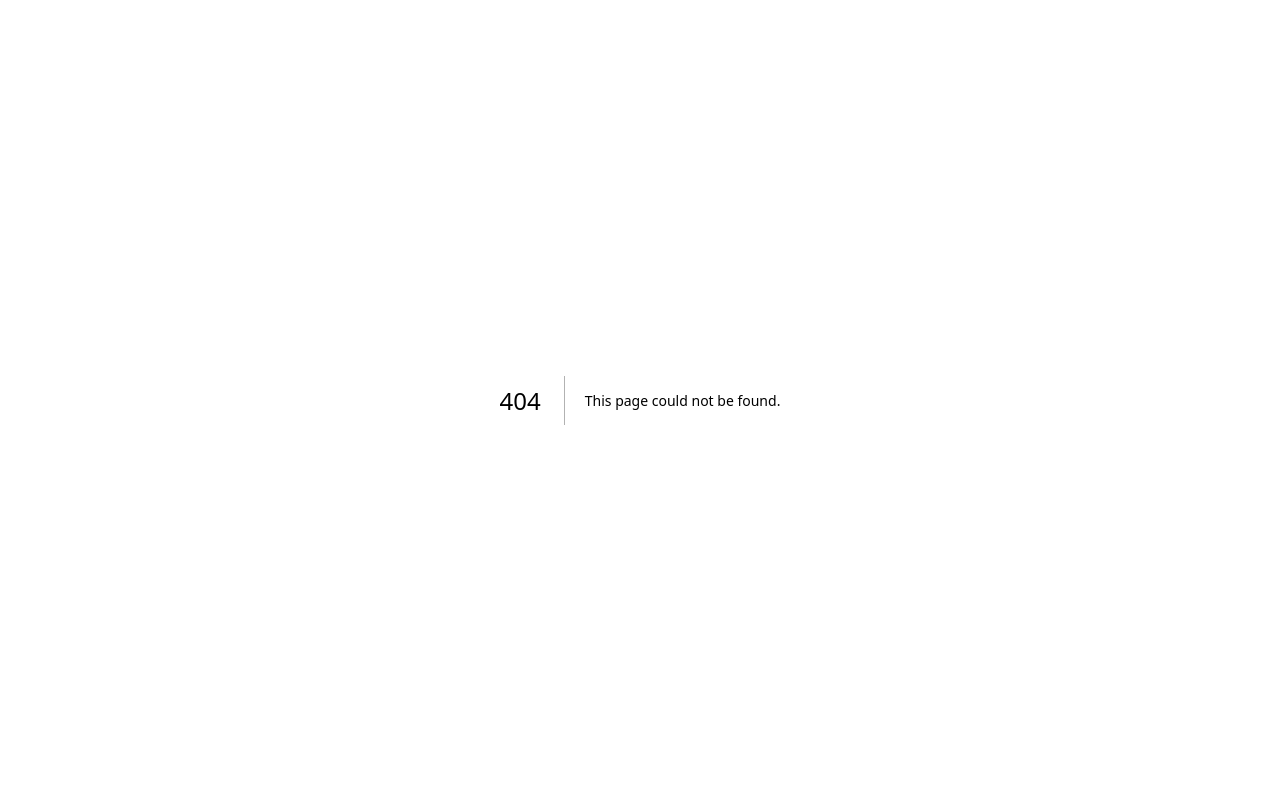
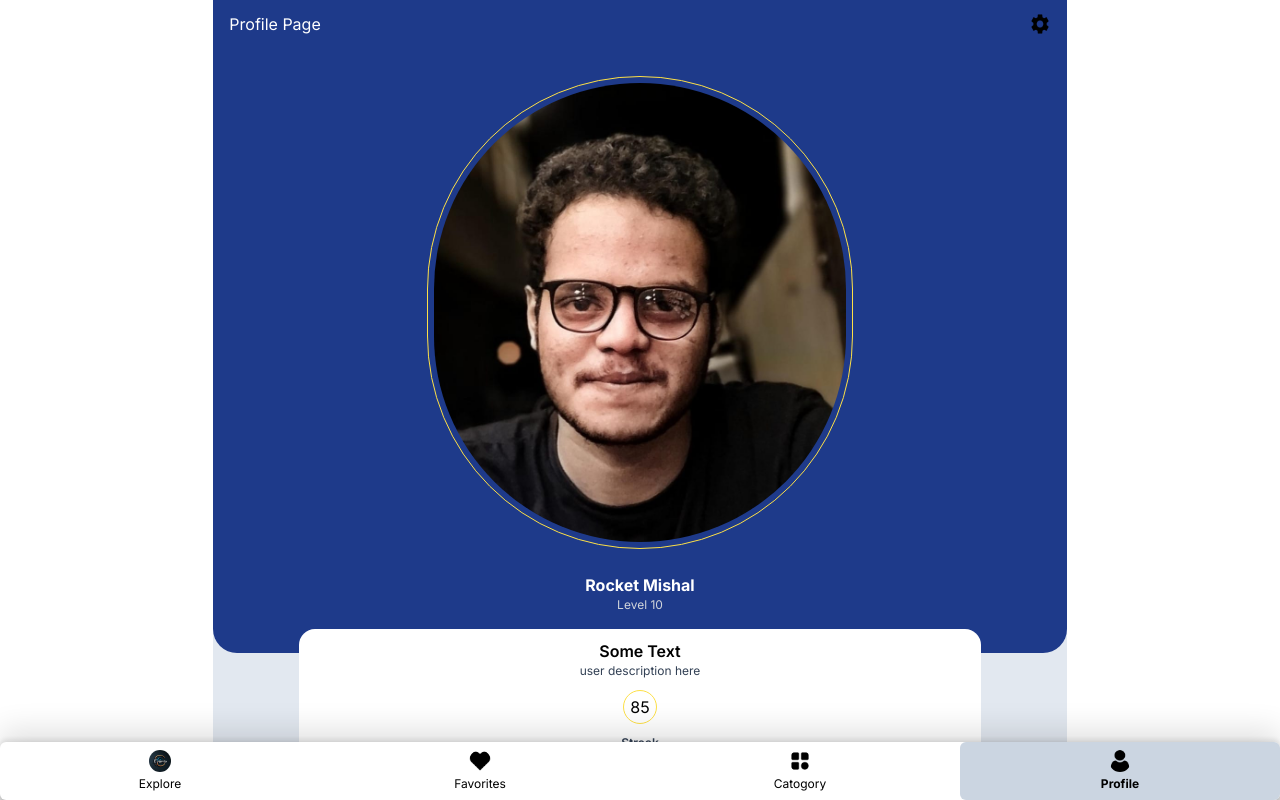
Before and after one commit to sadi-1010011/evento, a Next.js app: page /profile in a window 1280 px wide. Before the commit this address had no page. Built offline with nearby package versions, Linux system fonts and the light colour scheme.

Commit message:
added profile page

```diff
--- a/app/catogory/page.tsx
+++ b/app/catogory/page.tsx
@@ -16,7 +16,7 @@ export default function CatogoryPage() {
                 <SearchBar />
             </div>
 
-            <div className="flex-col items-center justify-center w-full">
+            <div className="grid-rows-3 w-full">
                 <CatogoryCard active="All" />
             </div>
 
--- a/app/profile/[id]/page.tsx
+++ /dev/null
@@ -1,17 +0,0 @@
-"use client"
-import BottomNavBar from "@/components/bottomnavbar/BottomNavBar";
-import { useParams } from "next/navigation"
-
-export default function Profile() {
-
-    console.log('profile page..');
-    const params = useParams();
-    const id = params.id
-
-    return (
-        <main className="flex min-h-screen flex-col">
-            <h1 className="text-center">Profile: {id} </h1>
-            <BottomNavBar active="Profile" />
-        </main>
-    )
-}
--- /dev/null
+++ b/app/profile/page.tsx
@@ -0,0 +1,36 @@
+import DummyIcon from "@/assets/profile/mishal.jpeg";
+import SettingsIcon from "@/assets/icons/settings.png"
+import Image from "next/image";
+import BottomNavBar from "@/components/bottomnavbar/BottomNavBar";
+
+export default function ProfilePage() {
+    return (
+        <div className="flex z-0 items-center min-h-screen w-full overflow-x-hidden flex-col bg-slate-200">
+
+            {/* BLUE COMPONENT */}
+            <div className="flex flex-col z-2 relative justify-center items-center pt-3 pb-10 bg-blue-900 rounded-b-3xl text-white text-center">
+                <div className="flex w-full justify-between px-4">
+                    <h2 className="text-center text-md capitalize">Profile Page</h2>
+                    <Image width={22} height={22} src={SettingsIcon} alt="settings icon" />
+                </div>
+                <div className="w-1/2 m-auto pt-10 pb-6 h-auto">
+                    <Image priority className="w-full h-auto border-yellow-300 border p-1.5 rounded-full" src={DummyIcon} alt="profile pic" />
+                </div>
+                <h1 className="m-0 font-bold ">Rocket Mishal</h1>
+                <span className="text-xs text-gray-300">Level 10</span>
+
+                {/* INFO COMPONENT */}
+                <div style={{ "top": "calc(100% - 1.5rem)" }} className="flex flex-col items-center justify-center z-10 absolute rounded-2xl bg-white text-black p-2.5 w-4/5 m-auto  text-center">
+                    <h2 className="font-semibold capitalize">some text</h2>
+                    <span className="text-xs text-slate-700">user description here</span>
+                    <div className="w-1/3 m-auto p-4 h-auto">
+                        <span className="w-full h-auto border-yellow-300 border p-1.5 rounded-full">85</span>
+                    </div>
+                    <span className="text-xs text-slate-700 font-semibold">Streak</span>
+                </div>
+            </div>
+
+            <BottomNavBar active="Profile" />
+        </div>
+    );
+}
--- a/components/bottomnavbar/BottomNavBar.tsx
+++ b/components/bottomnavbar/BottomNavBar.tsx
@@ -1,6 +1,6 @@
 "use client"
 
-import DummyIcons from "@/assets/evento.jpeg";
+import DummyIcon from "@/assets/evento.jpeg";
 import Image from "next/image";
 import { useRouter } from "next/navigation";
 import { useState } from "react";
@@ -30,14 +30,14 @@ export default function BottomNavBar({ active = 'Explore'}) {
         if (item === 'Favorites')
             router.push('/favorites');
         if (item === 'Profile')
-            router.push('/profile/1');
+            router.push('/profile');
     }
 
     return (
         <div style={{ boxShadow: "rgba(0, 0, 0, 0.25) 0px 54px 55px, rgba(0, 0, 0, 0.12) 0px -12px 30px, rgba(0, 0, 0, 0.12) 0px 4px 6px, rgba(0, 0, 0, 0.17) 0px 12px 13px, rgba(0, 0, 0, 0.09) 0px -3px 5px" }} className="flex fixed bottom-0 left-0 right-0 bg-white rounded-md z-30 text-black w-full flex-row items-center justify-evenly">
 
                     <div onClick={ () => changeActiveTab('Explore') } className={`flex w-full rounded-md flex-col items-center pb-1 pt-2 transition-all hover:bg-slate-400 hover:text-white ${ activeTab  === 'Explore' ? 'font-bold bg-slate-300' : 'font-normal' }`}>
-                        <Image className="rounded-full" src={DummyIcons} width={22} height={22} alt="tab icon" />
+                        <Image className="rounded-full" src={DummyIcon} width={22} height={22} alt="tab icon" />
                         <span className={`text-xs capitalize my-1 ${ activeTab === 'Explore' ? 'font-bold' : 'font-normal' }`}>Explore</span>
                     </div>
 
--- a/components/catogorycard/Catogorycard.tsx
+++ b/components/catogorycard/Catogorycard.tsx
@@ -11,7 +11,7 @@ export default function CatogoryCard({ active }: { active: string }) {
 
     return (
         catogories.map(catogory =>
-            <div key={catogory} onClick={ (e)=> setSelectedCatogory(e.currentTarget?.lastChild?.textContent ? (e.currentTarget.lastChild.textContent).toLowerCase() : '' ) /* router.push('/home') */ } className={`w-1/4 p-1 inline-block m-2 rounded-xl my-2 ${selectedCatogory === catogory ? 'bg-green-300 text-black' : 'bg-green-100 text-black'} `}>
+            <div key={catogory} onClick={ (e)=> setSelectedCatogory(e.currentTarget?.lastChild?.textContent ? (e.currentTarget.lastChild.textContent).toLowerCase() : '' ) /* router.push('/home') */ } className={`p-1 inline-block mx-1 rounded-xl my-2 ${selectedCatogory === catogory ? 'bg-green-100 text-black' : 'bg-gray-100 text-black'} `}>
                 <Image priority src={ selectedCatogory === catogory ? CatogoryIcon : CatogoryTranspIcon } className="w-auto h-auto p-4 pb-0 rounded-md" alt="catogory icon" />
                 <h2 className="text-center pt-1 pb-3 m-0 capitalize font-semibold">{ catogory }</h2>
             </div>)
```
Also changed, not shown: assets/profile/mishal.jpeg (added).
